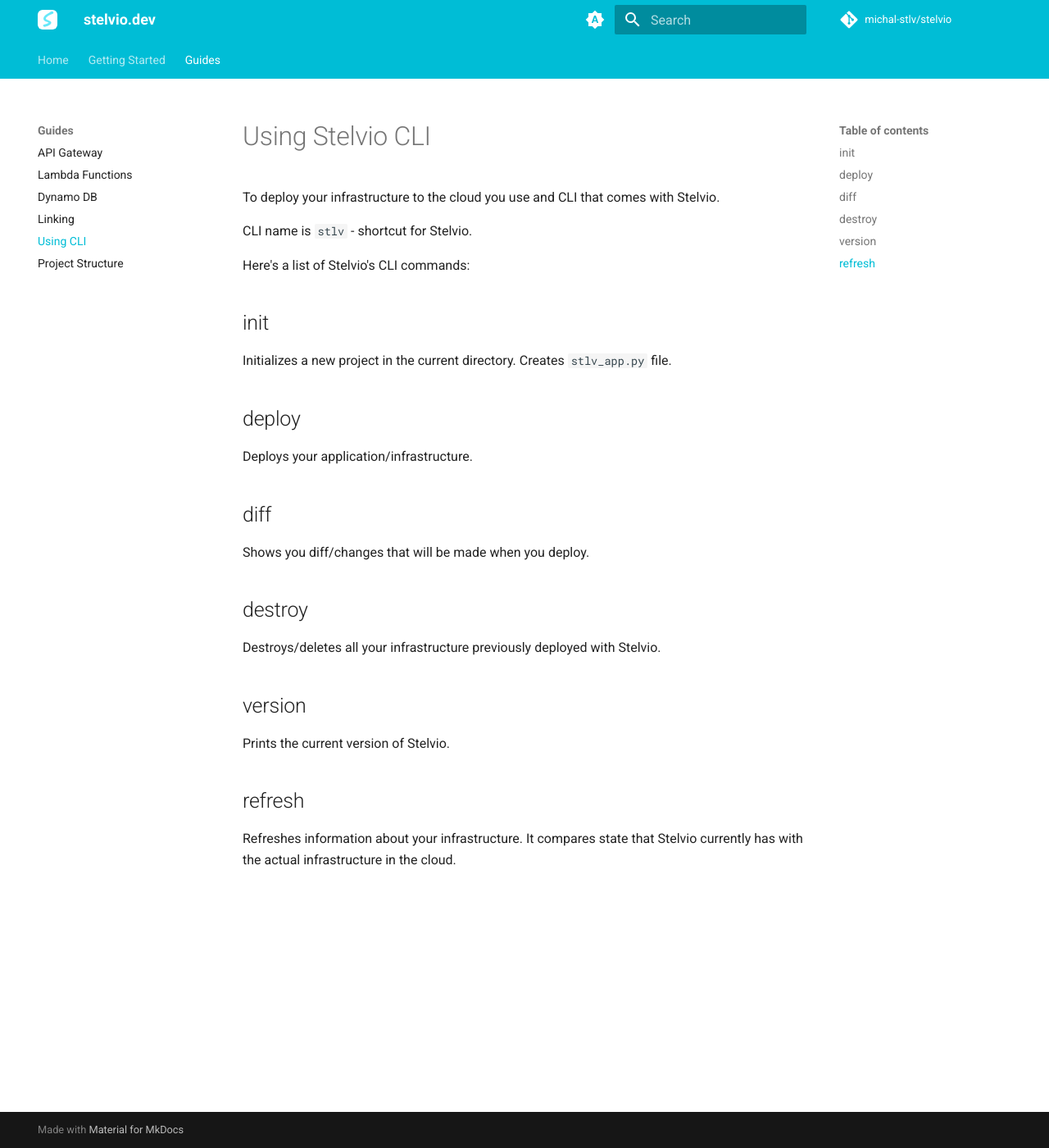
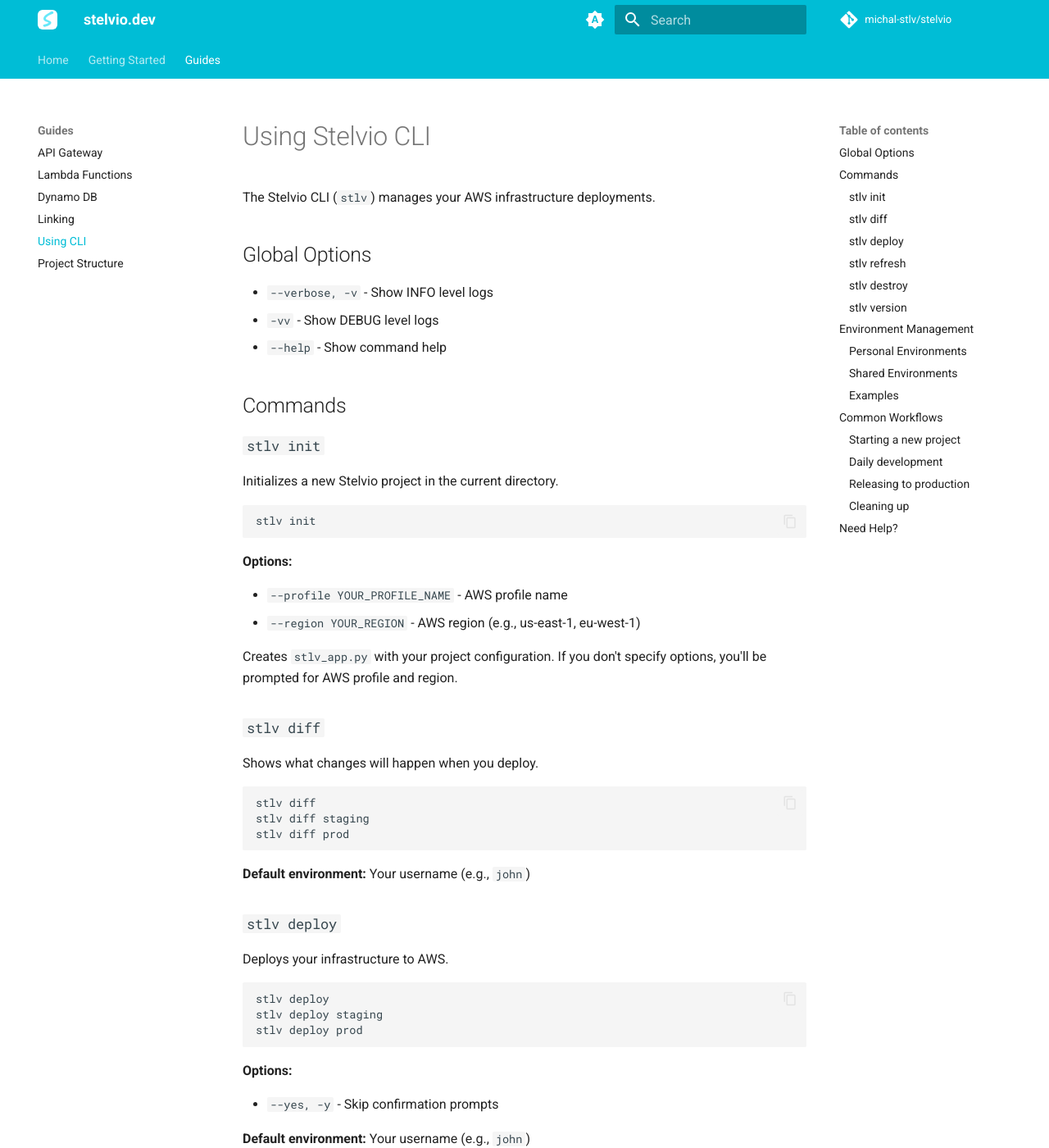
Before and after one commit to stelviodev/stelvio, an MkDocs documentation site: the page built from docs/guides/using-cli.md, in a window 1280 px wide and 1400 px high. Shown: the whole window at 82% size. Built offline with MkDocs 1.6.1 and Material for MkDocs 9.7.7, drawn with Linux system fonts in a browser that asks for light colours; comment, search, counter and statistics services are not loaded; some of the changed text lies outside the part shown.

Commit message:
docs: using cli updates

````diff
--- a/docs/guides/using-cli.md
+++ b/docs/guides/using-cli.md
@@ -1,34 +1,166 @@
 # Using Stelvio CLI
 
-To deploy your infrastructure to the cloud you use and CLI that comes with Stelvio.
+The Stelvio CLI (`stlv`) manages your AWS infrastructure deployments.
 
-CLI name is `stlv` - shortcut for Stelvio.
+## Global Options
 
-Here's a list of Stelvio's CLI commands:
+- `--verbose, -v` - Show INFO level logs
+- `-vv` - Show DEBUG level logs
+- `--help` - Show command help
 
-## init
+## Commands
 
-Initializes a new project in the current directory. Creates `stlv_app.py` file.
+### `stlv init`
 
+Initializes a new Stelvio project in the current directory.
 
-## deploy
+```bash
+stlv init
+```
 
-Deploys your application/infrastructure.
+**Options:**
 
-## diff
+- `--profile YOUR_PROFILE_NAME` - AWS profile name
+- `--region YOUR_REGION` - AWS region (e.g., us-east-1, eu-west-1)
 
-Shows you diff/changes that will be made when you deploy.
+Creates `stlv_app.py` with your project configuration. If you don't specify options, you'll be prompted for AWS profile and region.
 
-## destroy
+### `stlv diff`
 
-Destroys/deletes all your infrastructure previously deployed with Stelvio.
+Shows what changes will happen when you deploy.
 
-## version
+```bash
+stlv diff
+stlv diff staging
+stlv diff prod
+```
 
-Prints the current version of Stelvio.
+**Default environment:** Your username (e.g., `john`)
 
+### `stlv deploy`
 
-## refresh
+Deploys your infrastructure to AWS.
 
-Refreshes information about your infrastructure. It compares state that Stelvio
-currently has with the actual infrastructure in the cloud.
+```bash
+stlv deploy
+stlv deploy staging
+stlv deploy prod
+```
+
+**Options:**
+
+- `--yes, -y` - Skip confirmation prompts
+
+**Default environment:** Your username (e.g., `john`)
+
+!!! warning
+    Shared environments ask for confirmation unless you use `--yes`.
+
+### `stlv refresh`
+
+Syncs your local state with what's actually running in AWS.
+
+```bash
+stlv refresh
+stlv refresh prod
+```
+
+**Default environment:** Your username (e.g., `john`)
+
+Use this when someone else changed your infrastructure outside of Stelvio. It detects "drift" - differences between your code and what's actually deployed. If drift is found, you can either update your code to match reality or deploy to revert the changes.
+
+### `stlv destroy`
+
+Destroys all infrastructure in an environment.
+
+```bash
+stlv destroy staging
+stlv destroy
+```
+
+**Options:**
+
+- `--yes, -y` - Skip confirmation prompts
+
+**Default environment:** Your username (e.g., `john`)
+
+!!! danger
+    This deletes everything. Always asks for confirmation unless you use `--yes`.
+
+### `stlv version`
+
+Shows your Stelvio version.
+
+```bash
+stlv version
+```
+
+## Environment Management
+
+Stelvio uses environments to keep your deployments separate.
+
+### Personal Environments
+
+By default, commands use your username as the environment:
+
+- You get your own sandbox to develop in
+- No conflicts with teammates
+- Safe to experiment without affecting others
+
+### Shared Environments
+
+Use explicit names for shared environments, e.g.:
+
+- `staging` - For testing before production
+- `prod` - Your live application
+- `demo` - For client demonstrations
+
+### Examples
+
+```bash
+# Personal development
+stlv deploy                 # deploys to "john" environment
+stlv diff                   # checks "john" environment
+
+# Team environments
+stlv deploy staging         # deploys to shared staging
+stlv deploy prod           # deploys to production
+```
+
+## Common Workflows
+
+### Starting a new project
+
+```bash
+mkdir my-api && cd my-api
+stlv init
+# Edit stlv_app.py to define your infrastructure
+stlv diff
+stlv deploy
+```
+
+### Daily development
+
+```bash
+stlv diff              # see what changed
+stlv deploy            # deploy to your environment
+```
+
+### Releasing to production
+
+```bash
+stlv diff prod         # review production changes
+stlv deploy prod       # deploy with confirmation
+```
+
+### Cleaning up
+
+```bash
+stlv destroy           # remove your personal environment
+stlv destroy staging   # remove staging environment
+```
+
+## Need Help?
+
+- Use `stlv COMMAND --help` for command details
+- Use `-v` or `-vv` flags for more detailed error information
````
